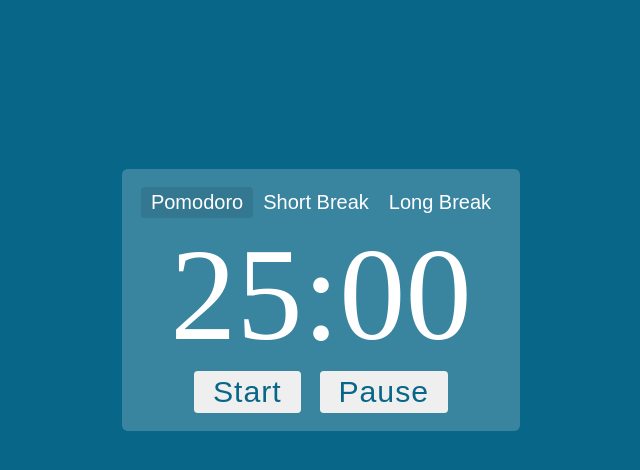
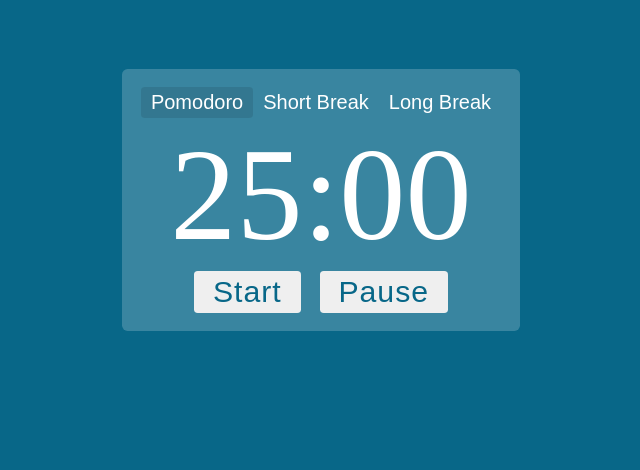
Before and after one commit to java-hater/pomodoro-timer, a plain HTML site: page index.html in a window 1280 px wide. Shown: the whole page, without its empty margins (319-959 px from the left). Drawn offline with Linux system fonts and the light colour scheme.

Commit message:
height change

```diff
--- a/style.css
+++ b/style.css
@@ -16,7 +16,7 @@ body {
     align-items: center;
     flex-direction: column;
     justify-content: center;
-    min-height: 75vh;
+    min-height: 50vh;
 }
 
 .top-bar {
```
